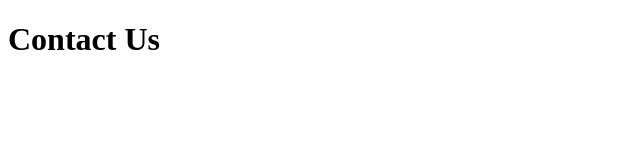
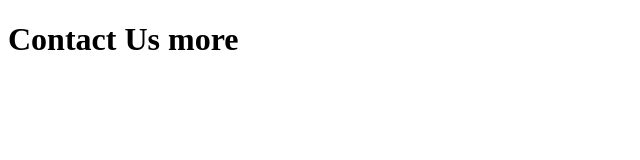
Before and after one commit to jfuentes1984/git-localinit, a plain HTML site: page contact.html in a window 1280 px wide. Shown: the whole page, without its empty margins (0-640 px from the left). Drawn offline with Linux system fonts and the light colour scheme.

Commit message:
added contact title more

```diff
--- a/contact.html
+++ b/contact.html
@@ -9,7 +9,7 @@
 </head>
 
 <body>
-    <h1>Contact Us</h1>
+    <h1>Contact Us more</h1>
 </body>
 
 </html>
```
